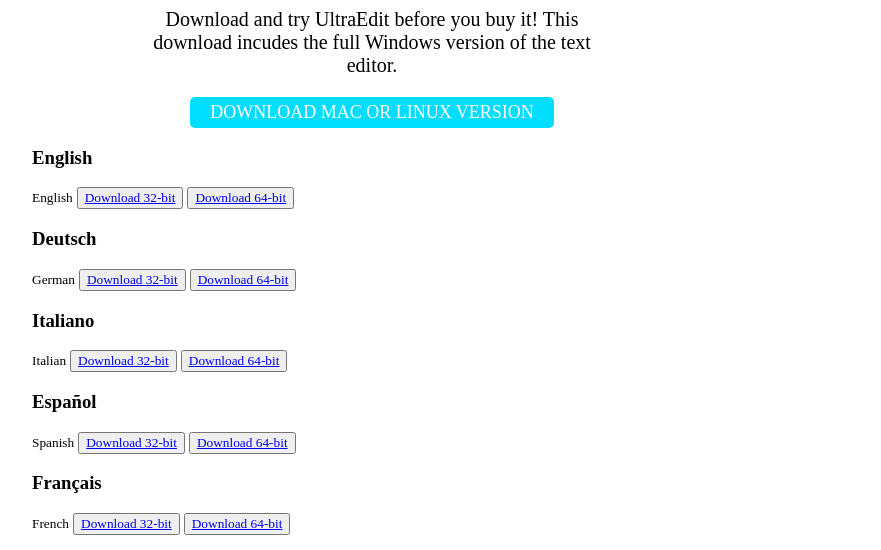
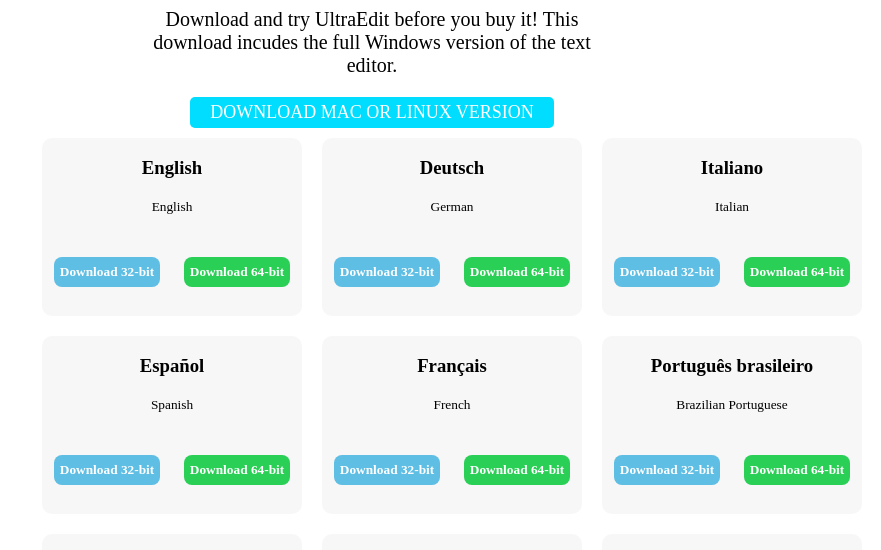
Before and after one commit to Web-developer-Joy/Exercise-repository, a plain HTML site: page Exercise 6/index.html in a window 1280 px wide. Shown: the part 186-736 px from the top of the page, without its empty margins (268-1149 px from the left). Drawn offline with Linux system fonts and the light colour scheme; a web font is replaced by a local one.

Commit message:
style.css

```diff
--- a/Exercise 6/style.css
+++ b/Exercise 6/style.css
@@ -48,28 +48,34 @@
     flex-direction: column;
     margin: -10px 5px;
 }
-.h1{
+
+.h1 {
     font-size: 40px;
 }
-.span1{
+
+.span1 {
     font-weight: 700;
 }
-.main{
+
+.main {
     display: flex;
     flex-direction: column;
     justify-content: center;
     align-items: center;
 
 }
-.para{
+
+.para {
     font-size: 20px;
     display: flex;
     text-align: center;
 }
-.align{
+
+.align {
     padding: 0px 100px;
 }
-.button1{
+
+.button1 {
     background-color: hsl(188, 100%, 50%);
     color: white;
     font-size: large;
@@ -80,9 +86,64 @@
     padding: 5px 20px;
     cursor: pointer;
 }
-.button1:hover{
+
+.button1:hover {
     background-color: hsl(188, 100%, 60%);
 }
-.button1:active{
+
+.button1:active {
     background-color: hsl(188, 100%, 50%);
 }
+
+.language-box {
+    display: grid;
+    grid-template-columns: repeat(3, 1fr);
+    width: 300px;
+}
+
+.box {
+    display: grid;
+    grid-template-rows: repeat(3, 1fr);
+    grid-template-columns: repeat(2, 1fr);
+    justify-items: center;
+    width: 260px;
+    background-color: hsl(0, 0%, 97%);
+    margin: 10px;
+    height: 178px;
+    border-radius: 10px;
+}
+
+.spanning{
+    grid-column: 1/3;
+}
+
+.box h3 {
+    grid-column: 1/3;
+    grid-row: 1/2;
+    height: 10px;
+}
+
+.button2{
+    grid-column: 1/2;
+    background-color: hsl(197, 71%, 63%);
+    border: none;
+    border-radius: 8px;
+    height: 30px;
+}
+.button3{
+    grid-column: 2/3;
+    background-color: hsl(136, 66%, 49%);
+    border: none;
+    border-radius: 8px;
+    height: 30px;
+}
+.button2 a{
+    color: white;
+    text-decoration: none;
+    font-weight: bold;
+}
+.button3 a{
+    color: white;
+    text-decoration: none;
+    font-weight: bold;
+}
```
